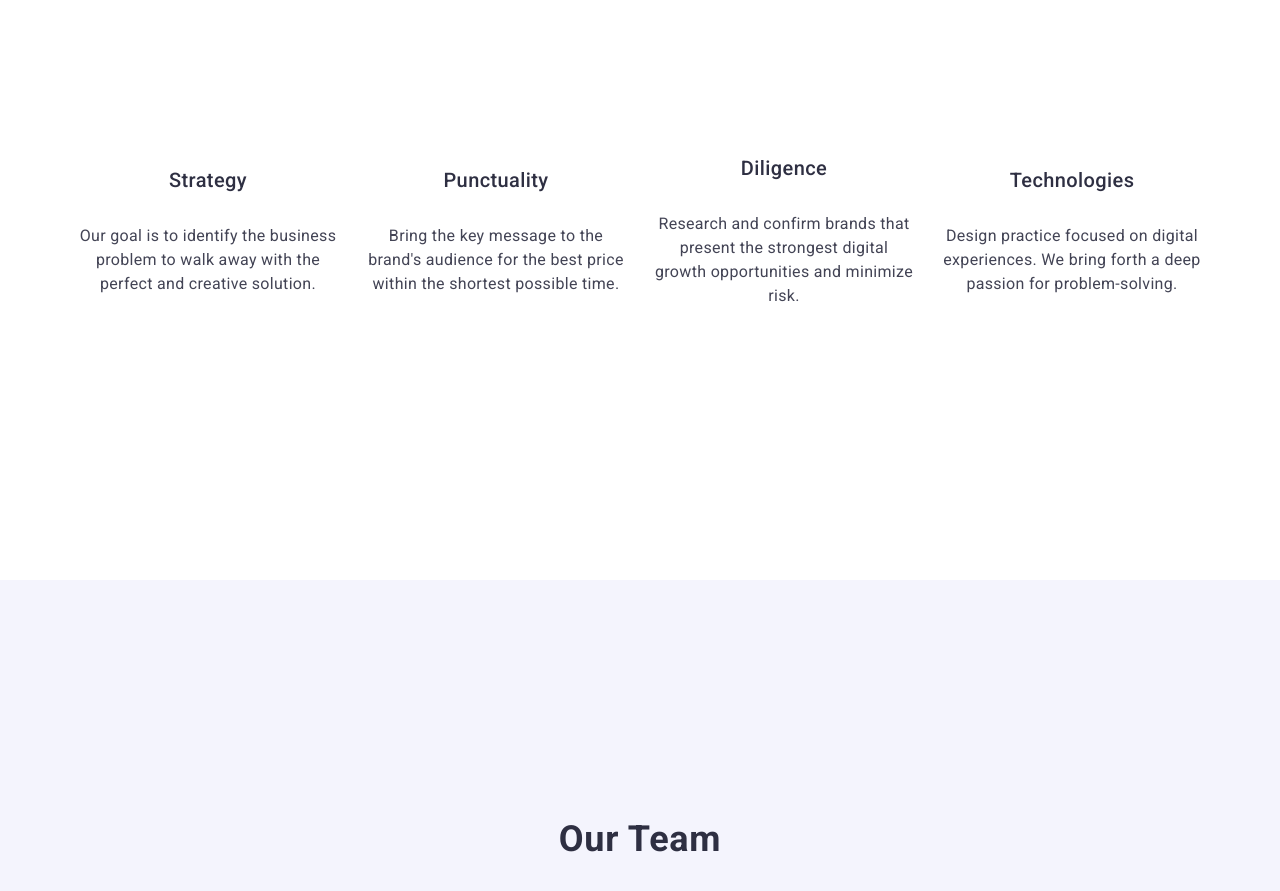
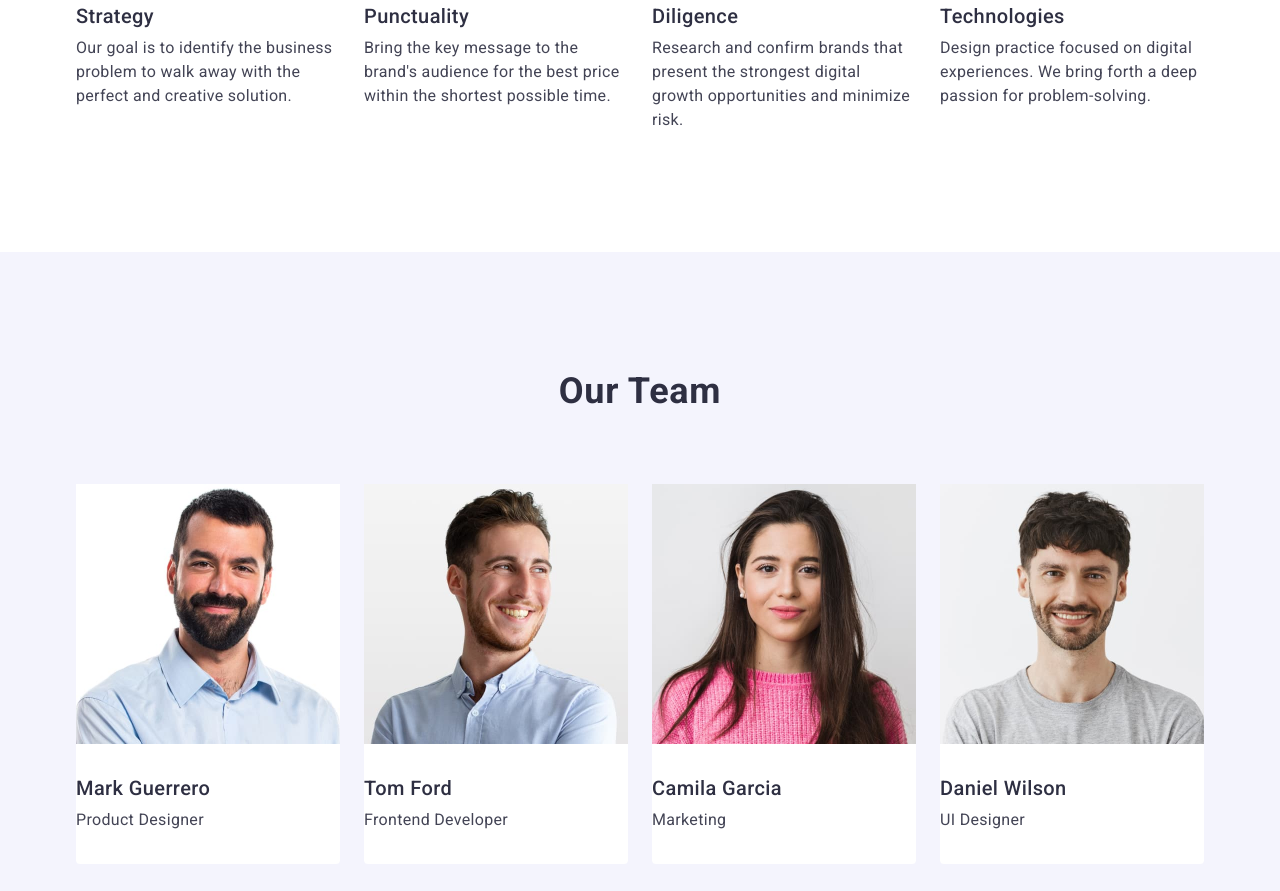
Before and after one commit to yaraaos/goit-markup-hw-03, a plain HTML site: page index.html in a window 1280 px wide. Shown: the part 789-1680 px from the top of the page. Drawn offline with nearby package versions, Linux system fonts and the light colour scheme.

Commit message:
Remove Padding, Correct Visually Hidden

```diff
--- a/css/styles.css
+++ b/css/styles.css
@@ -185,17 +185,13 @@ button {
 
 /* Features and Names */
 .features {
-    padding: 120px 0;
     display: flex;
     flex-wrap: wrap;
     gap: 24px;
 }
 .features-list {
     width: calc((100% - 72px) / 4);
-    justify-content: center;
-    display: flex;
     flex-direction: column;
-    gap: 24px;
 }
 .visually-hidden {
     position: absolute;
@@ -210,13 +206,12 @@ button {
     overflow: hidden;
     }
 .job-name {
-    padding: 32px 0;
+    padding: 32px 0;єtext-align: center;
 }
 .app-names {
     padding: 32px 16px;
     border: 1px solid #e7e9fc;
     border-top: none;
-    margin-bottom: 8px;
 }
 .names {
     font-weight: 500;
@@ -224,9 +219,7 @@ button {
     line-height: 1.2;
     letter-spacing: 0.02em;
     color: #2e2f42;
-    margin-top: 32px;
     margin-bottom: 8px;
-    text-align: center;
 }
 .second {
     padding: 120px 0;
@@ -244,18 +237,9 @@ button {
     color: #2e2f42;
     text-transform: capitalize;
     margin-bottom: 72px;
-    display: flex;
     flex-direction: column;
-    padding-top: 120px;
 }
-.paragraphs {
-    margin-bottom: 32px;
-    text-align: center;
-}
-.team-members{
-    text-align: center;
-    padding: 72px 0 120px 0;
-}
+
 .team-box {
     background-color: #f4f4fd;
     padding: 120px 0;
@@ -295,9 +279,7 @@ button {
     font-weight: inherit;
     width: 264px;
 }
-.footer-box .container {
-    padding: 100px 0;
-}
+
 .logo-a {
     display: inline-block;
     margin-bottom: 16px;
--- a/index.html
+++ b/index.html
@@ -46,7 +46,7 @@
     </section>
     <section class="section second">
         <div class="container">
-            <h2 class="headers visually-hidden">Features</h2>
+            <h2 class="visually-hidden">Features</h2>
             <ul class="features">
                 <li class="features-list">
                     <h3 class="names">Strategy</h3>
```
